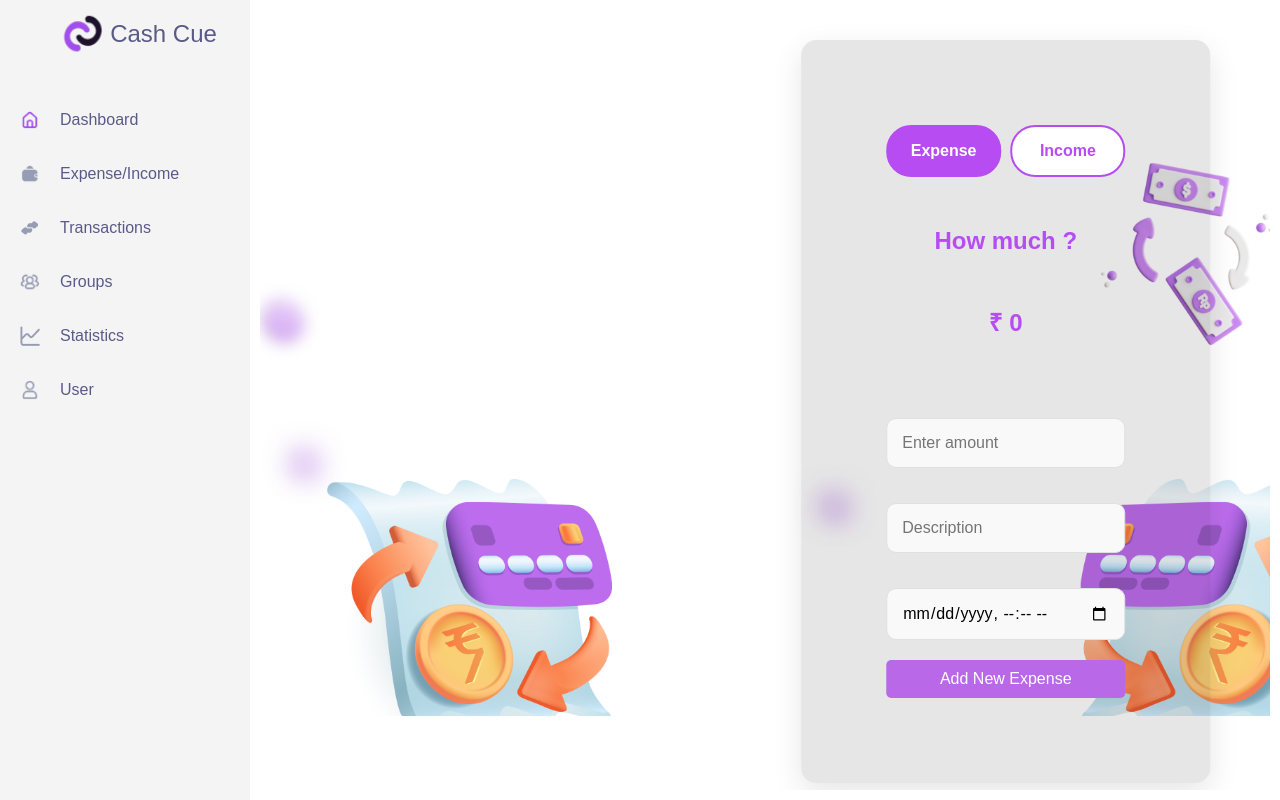
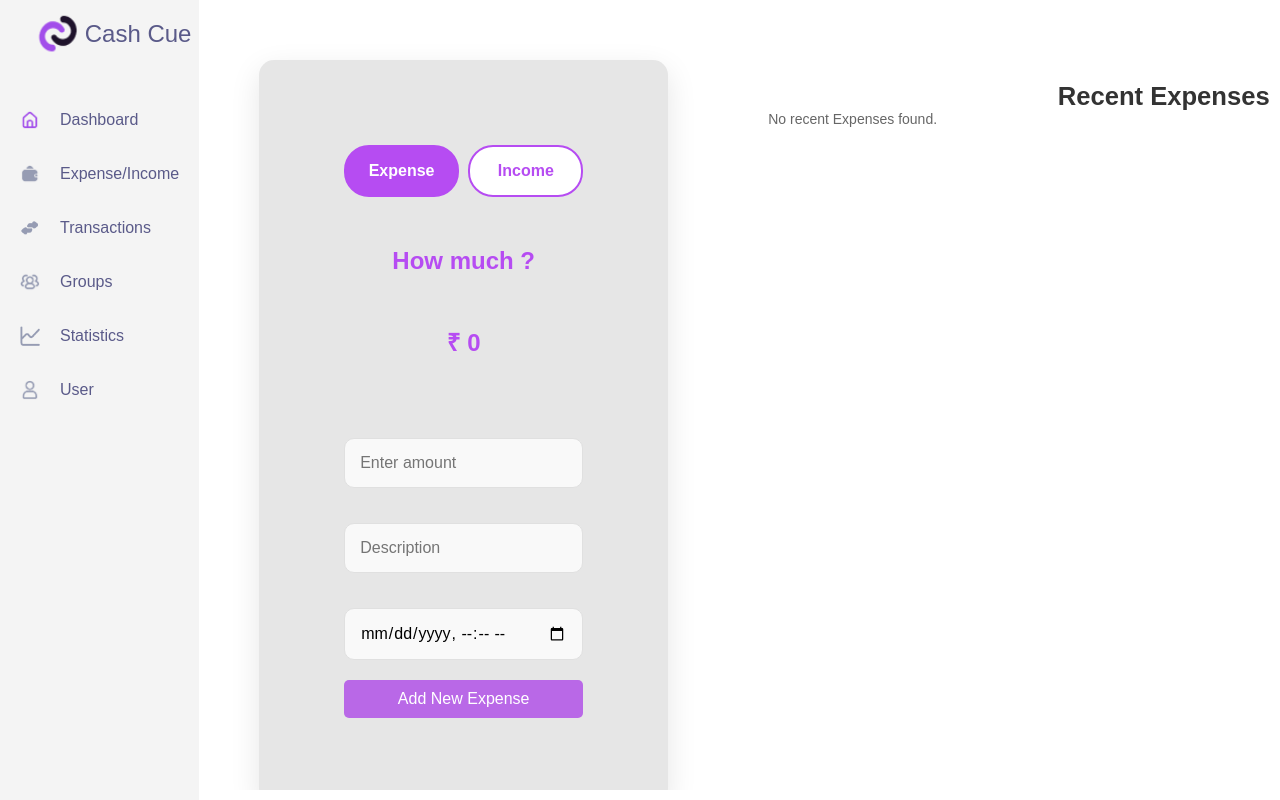
Before and after one commit to heyitsshubh/Expense-tracker, a React (Vite) app in the folder Expence app/: page /dashboard/income in a window 1280 px wide. Built offline with nearby package versions, Linux system fonts and the light colour scheme.

Commit message:
add recent expense in expense.jsx

```diff
--- a/Expence app/src/Components/Expense.jsx
+++ b/Expence app/src/Components/Expense.jsx
@@ -2,15 +2,18 @@ import React, { useState, useContext } from "react";
 import axios from "axios";
 import "../Styles/Expense.css";
 import { TransactionsContext } from "./TransactionContext";
+import { useTransactions } from "./Usetransaction";
 
 const Expense = () => {
+  const { transactions } = useTransactions();
+
   const [amount, setAmount] = useState("");
   const [description, setDescription] = useState("");
   const [date, setDatetime] = useState("");
   const [searchQuery, setSearchQuery] = useState("");
-  const [isExpense, setIsExpense] = useState(true); // Toggle between expense and income
-  const [successMessage, setSuccessMessage] = useState(false); // For showing success box
-  const { triggerRefresh } = useContext(TransactionsContext); // Use triggerRefresh from context
+  const [isExpense, setIsExpense] = useState(true);
+  const [successMessage, setSuccessMessage] = useState(false);
+  const { triggerRefresh } = useContext(TransactionsContext);
 
   const getCurrentDatetime = () => {
     const now = new Date();
@@ -29,15 +32,13 @@ const Expense = () => {
         console.error("No token found");
         return;
       }
-
-      // API call to add a transaction (income or expense)
       const response = await axios.post(
         "https://cash-cue-web.onrender.com/transaction/add",
         {
-          amount: parseFloat(amount), // Ensure amount is sent as a number
+          amount: parseFloat(amount),
           description,
           date,
-          type: isExpense ? "Expense" : "Income", // Distinguish between income and expense
+          type: isExpense ? "Expense" : "Income",
         },
         {
           headers: {
@@ -48,18 +49,13 @@ const Expense = () => {
 
       console.log("Transaction added successfully:", response.data);
 
-      // Show success box
       setSuccessMessage(true);
 
-      // Trigger refresh to update transactions
       triggerRefresh();
 
-      // Clear the form
       setAmount("");
       setDescription("");
       setDatetime("");
-
-      // Remove success message after 3 seconds
       setTimeout(() => {
         setSuccessMessage(false);
       }, 3000);
@@ -71,6 +67,11 @@ const Expense = () => {
   const handleSearchChange = (e) => {
     setSearchQuery(e.target.value);
   };
+
+  const recentTransactions = transactions
+  .filter(transaction => transaction.type === "Expense")
+    .sort((a, b) => new Date(b.date) - new Date(a.date))
+    .slice(0, 5);
 
   return (
     <div className="expense-container">
@@ -91,14 +92,13 @@ const Expense = () => {
         </div>
         <div className="amount-display">
           <h2>How much ?</h2>
-        <h2 >₹ {amount || "0"}</h2>
+          <h2>₹ {amount || "0"}</h2>
         </div>
         <div className="form1">
-        <form >
+          <form>
             <input
               type="number"
               placeholder="Enter amount"
-
               value={amount}
               onChange={(e) => setAmount(e.target.value)}
               required
@@ -106,7 +106,6 @@ const Expense = () => {
             <input
               type="text"
               placeholder="Description"
-
               value={description}
               onChange={(e) => setDescription(e.target.value)}
               required
@@ -114,15 +113,13 @@ const Expense = () => {
             <input
               type="datetime-local"
               id="datetime"
-
               value={date}
               onChange={(e) => setDatetime(e.target.value)}
               required
-            max={getCurrentDatetime()} // Prevent selecting future dates
+              max={getCurrentDatetime()}
             />
           </form>
         </div>
-
         <button
           type="button"
           className="add-transaction-btn"
@@ -131,16 +128,35 @@ const Expense = () => {
         >
           {isExpense ? "Add New Expense" : "Add New Income"}
         </button>
-        </div>
-
-        {/* Success Notification Box */}
         {successMessage && (
           <div className="success-box">
             <div className="success-icon">✔</div>
             <p>{isExpense ? "Expense added successfully!" : "Income added successfully!"}</p>
           </div>
-
         )}
+      </div>
+      <div className="recent-transactions1">
+        <h3>Recent Expenses</h3>
+        <ul>
+          {recentTransactions.length > 0 ? (
+            recentTransactions.map((transaction) => (
+              <li key={transaction._id}>
+                <span>{transaction.description}</span>
+                <span
+                  className={`transaction-amount1 ${
+                    transaction.type === "Income" ? "income" : "expense"
+                  }`}
+                >
+                  {transaction.type === "Income" ? "+" : "-"}₹{transaction.amount}
+                </span>
+                <span>{new Date(transaction.date).toLocaleString()}</span>
+              </li>
+            ))
+          ) : (
+            <p>No recent Expenses found.</p>
+          )}
+        </ul>
+      </div>
     </div>
   );
 };
--- a/Expence app/src/Styles/Expense.css
+++ b/Expence app/src/Styles/Expense.css
@@ -12,7 +12,7 @@
     max-width: 800px;
     margin-left: auto;
     margin-right: auto;
-    transform: translateX(125%);
+    transform: translateX(0%);
   }
 /*
   /* Styling for the search bar */
@@ -168,3 +168,64 @@
       transform: scale(1);
     }
   }
+  .expense-container {
+    display: flex;
+    justify-content: space-between;
+    align-items: flex-start;
+    padding: 20px;
+  }
+
+  /* .expense-income-form {
+    flex: 1;
+    margin-right: 20px;
+  } */
+
+  .recent-transactions1 {
+    flex: 1;
+    width: 800px;
+    margin-left: 100px;
+    transform: translateY(-8%);
+  }
+
+  .recent-transactions1 ul {
+    list-style-type: none;
+    padding: 0;
+  }
+
+  .recent-transactions1  li {
+    display: flex;
+    justify-content: space-between;
+    /* padding: 10px; */
+    padding: 30px 15px;
+    border-radius: 10px;
+    box-shadow: 2px 2px 4px rgba(0, 0, 0, 0.1);
+    background: #f9f9f9;
+    margin: 10px;
+    border-bottom: 1px solid #ccc;
+  }
+
+  .recent-transactions1 .transaction-amount1 {
+    font-weight: bold;
+  }
+
+  .recent-transactions1 .income {
+    color: green;
+  }
+
+  .recent-transactions1 .expense {
+    color: red;
+  }
+
+  .success-box {
+    display: flex;
+    align-items: center;
+    background-color: #d4edda;
+    color: #155724;
+    padding: 10px;
+    border-radius: 5px;
+    margin-top: 10px;
+  }
+
+  .success-icon {
+    margin-right: 10px;
+  }
--- a/Expence app/src/Styles/ExpenseIncome.css
+++ b/Expence app/src/Styles/ExpenseIncome.css
@@ -4,10 +4,10 @@
   justify-content: space-between;
   padding: 30px;
   gap: 20px;
-  background-image: url('../assets/expens.png'); /* Replace with your image path */
-  background-size: contain; /* Make the image cover the entire container */
-  background-position: center; /* Center the image */
-  background-repeat: no-repeat; /* Prevent tiling */
+  /* background-image: url('../assets/expens.png');
+  background-size: contain;
+  background-position: center;
+  background-repeat: no-repeat;  */
   height: 100%;
   width: 100%;
   overflow: hidden;
```
Lines whose indentation alone changed are shown as unchanged.
